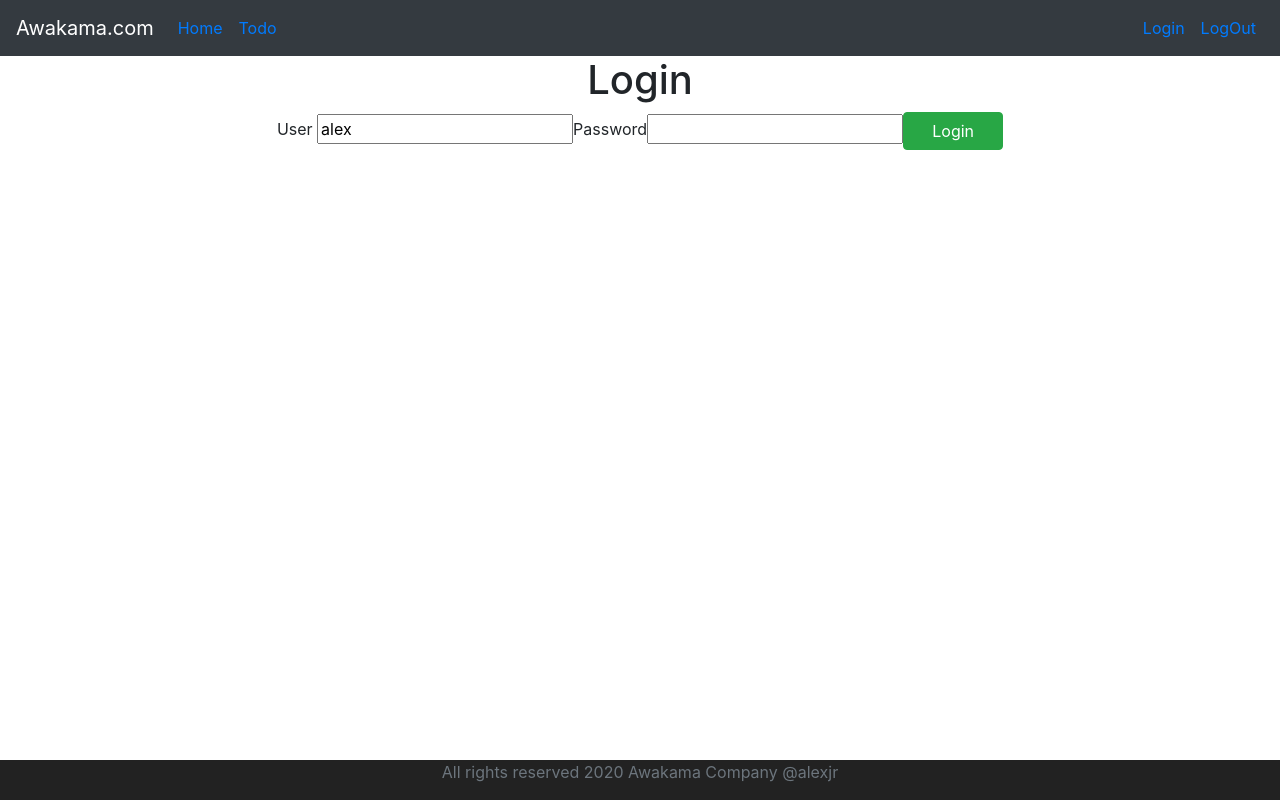
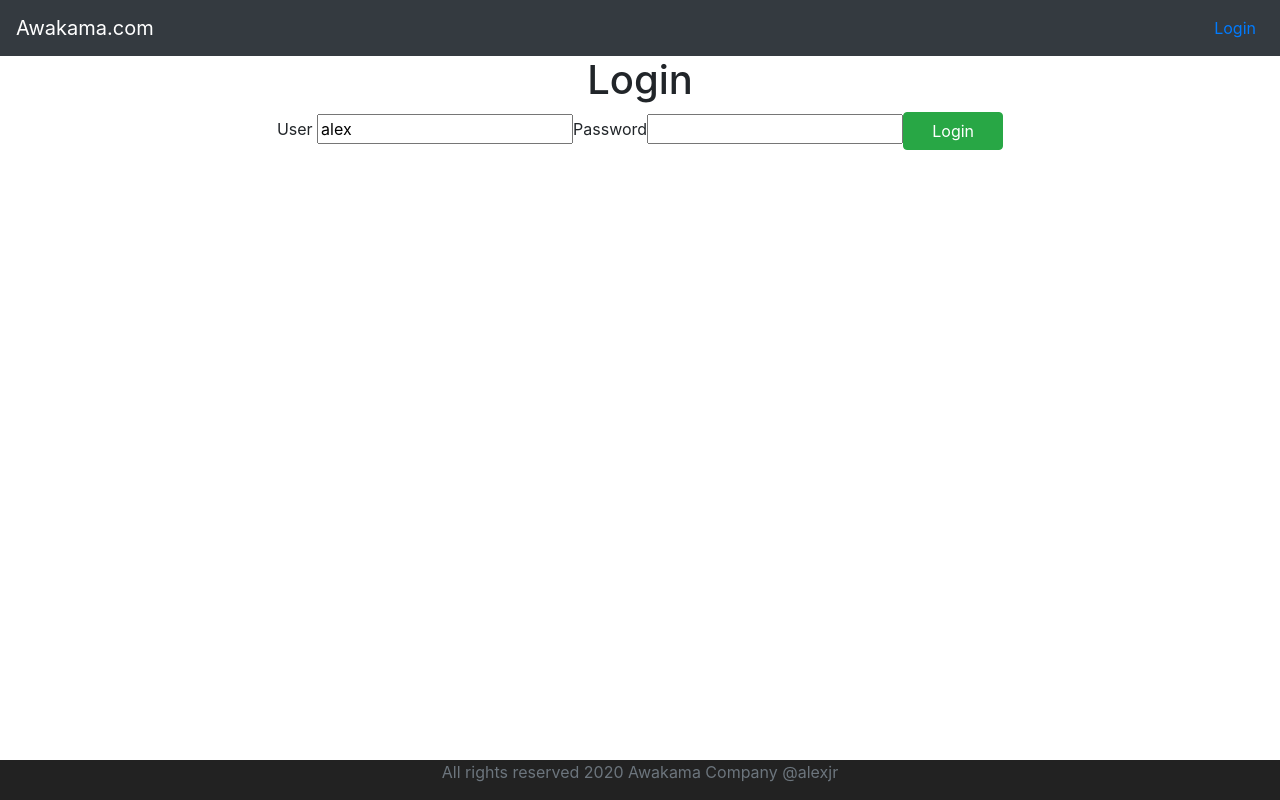
Before and after one commit to jeisonrengifo/todo-app-react, a React (Create React App) app in the folder todo-app/: page / in a window 1280 px wide. Built offline with nearby package versions, Linux system fonts and the light colour scheme.

Commit message:
adding session and Menu restriction by session

```diff
--- /dev/null
+++ b/todo-app/src/components/todo/AuthenticationService.js
@@ -0,0 +1,17 @@
+class AuthenticationService{
+    logSuccessFull(user,password){
+        sessionStorage.setItem('authenticatedUser',user);
+        sessionStorage.setItem('logIn',true);
+    }
+
+    logOut(){
+        sessionStorage.removeItem('authenticatedUser');
+    }
+    isUserLogIn(){
+        let user =  sessionStorage.getItem('authenticatedUser');
+        if(user===null) return false;
+        else  return true;
+    }
+}
+
+export default new AuthenticationService()
--- a/todo-app/src/components/todo/HeaderComponent.jsx
+++ b/todo-app/src/components/todo/HeaderComponent.jsx
@@ -1,24 +1,28 @@
 import React,{Component} from 'react'
+import { Link } from 'react-router-dom'
+import {withRouter} from 'react-router'
 import '../../components/../bootstrap.css'
-import { Link } from 'react-router-dom'
+import AuthenticationService from './AuthenticationService'
 
 
 
 
 class HeaderComponent extends Component{
     render(){
+        const isUserLoggedIn = AuthenticationService.isUserLogIn();
+        console.log(isUserLoggedIn);
         return(
                <header>
 
                     <nav className="navbar navbar-expand-md navbar-dark bg-dark">
                         <div><a href="http://awakama.com/cafeland" className="navbar-brand">Awakama.com</a></div>
                         <ul className="navbar-nav">
-                            <li className="nav-link"><Link to="/welcome">Home</Link></li>
-                            <li className="nav-link"><Link to="/todo">Todo</Link></li>
+                           {isUserLoggedIn && <li className="nav-link"><Link to="/welcome">Home</Link></li>}
+                           {isUserLoggedIn && <li className="nav-link"><Link to="/todo">Todo</Link></li>}
                         </ul>
                         <ul className="navbar-nav navbar-collapse justify-content-end">
-                            <li className="nav-link"><Link to="/login">Login</Link></li>
-                            <li className="nav-link"><Link to="/logout">LogOut</Link></li>
+                            {!isUserLoggedIn && <li className="nav-link"><Link to="/login">Login</Link></li>}
+                            {isUserLoggedIn && <li className="nav-link"><Link to="/logout" onClick={AuthenticationService.logOut}>LogOut</Link></li>}
                         </ul>
                     </nav>
 
@@ -27,4 +31,4 @@ class HeaderComponent extends Component{
     }
 }
 
-export default HeaderComponent
+export default withRouter(HeaderComponent)
--- a/todo-app/src/components/todo/Login.jsx
+++ b/todo-app/src/components/todo/Login.jsx
@@ -1,6 +1,8 @@
 import React, {Component} from 'react'
+import './AuthenticationService.js'
 import '../../components/../bootstrap.css'
 import './todo.css'
+import AuthenticationService from './AuthenticationService.js';
 
 class Login extends Component{
     constructor(){
@@ -42,6 +44,7 @@ class Login extends Component{
 
    buttonClicked(){
       if(this.state.user==='alex' && this.state.password==='nirv'){
+            AuthenticationService.logSuccessFull(this.state.user,this.state.password)
              this.props.history.push("/welcome")
         //   this.setState({showSuccesMessage:true})
         //   this.setState({hasLoginFailed:false})
--- a/todo-app/src/components/todo/TodoListComponent.jsx
+++ b/todo-app/src/components/todo/TodoListComponent.jsx
@@ -31,7 +31,7 @@ class TodoListComponent extends Component{
                             {
                                 this.state.todoList.map(
                                     todo =>
-                                <tr>
+                                <tr key={todo.id}>
                                     <td>{todo.description}</td>
                                     <td>{todo.done.toString()}</td>
                                     <td>{todo.targetDate.toString()}</td>
```
